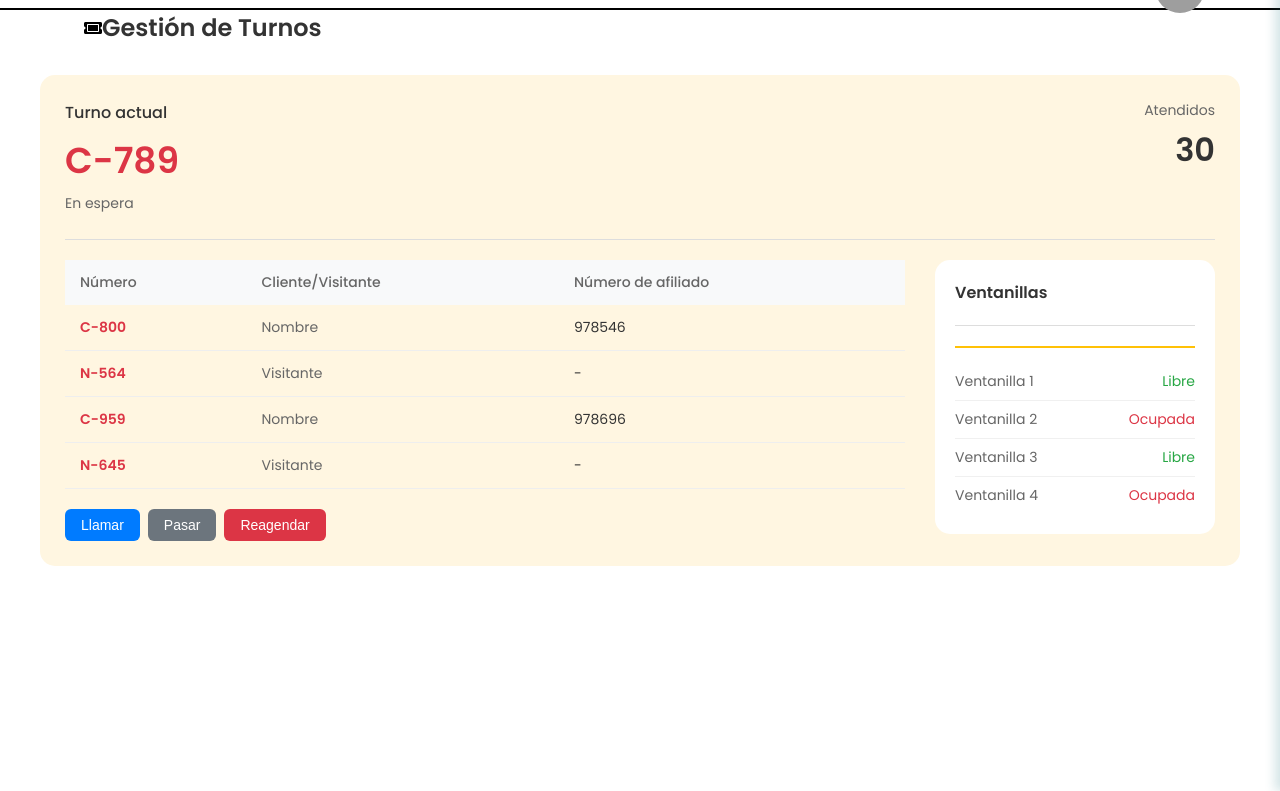
After one commit to anabeli05/Vision-Clara, a PHP site: page /Turno/Gestion-Turnos.php in a window 1280 px wide. The commit adds this page. Shown: the part 132-923 px from the top of the page. Run offline with PHP 8.4, Linux system fonts and the light colour scheme; grey boxes are pictures that could not be loaded.

Commit message:
cliente, turno sa

```diff
--- a/Dashboard_SuperAdmin/Dashboard/sidebar.php
+++ b/Dashboard_SuperAdmin/Dashboard/sidebar.php
@@ -37,14 +37,14 @@
         </li>
 
         <li data-no-translate="true">
-            <a href="../inicio/Gestion-Clientes.php" data-no-translate>
+            <a href="../Cliente/Gestion-Cliente.php" data-no-translate>
                 <i class="fas fa-users" data-no-translate></i>
                 <span class="link_name">Gestion de Clientes</span>
             </a>
         </li>
 
         <li data-no-translate="true">
-            <a href="../inicio/Gestion-Turnos.php" data-no-translate>
+            <a href="../Turno/Gestion-Turnos.php" data-no-translate>
                 <i class="fas fa-ticket-alt" data-no-translate></i>
                 <span class="link_name">Gestion de Turnos</span>
             </a>
--- /dev/null
+++ b/Dashboard_SuperAdmin/Turno/Gestion-Turnos.css
@@ -0,0 +1,262 @@
+@import url('https://fonts.googleapis.com/css2?family=Poppins:wght@300;400;500;600&display=swap');
+
+        * {
+            margin: 0;
+            padding: 0;
+            box-sizing: border-box;
+        }
+
+        html,body {
+            font-family: 'Oculi Display Regular Italic';
+            background-color: #f8f9fa;
+            padding: 20px;
+        }
+
+        .container {
+            max-width: 1200px;
+            margin: 0 auto;
+        }
+
+        .header {
+            display: flex;
+            align-items: center;
+            margin-bottom: 30px;
+        }
+
+        .header-icon {
+            width: 32px;
+            height: 32px;
+            margin-right: 12px;
+            background-size: contain;
+            color: #666;
+        }
+
+        .header h1 {
+            font-size: 24px;
+            font-weight: 600;
+            color: #333;
+        }
+
+        .main-panel {
+            background: #FFF6E1;
+            border-radius: 15px;
+            padding: 25px;
+            margin-bottom: 20px;
+        }
+
+        .current-turn {
+            display: flex;
+            justify-content: space-between;
+            align-items: flex-start;
+            margin-bottom: 25px;
+        }
+
+        .turn-info {
+            flex: 1;
+        }
+
+        .turn-label {
+            font-size: 16px;
+            font-weight: 500;
+            color: #333;
+            margin-bottom: 8px;
+        }
+
+        .turn-number {
+            font-size: 36px;
+            font-weight: bold;
+            color: #DC3545;
+            margin-bottom: 5px;
+        }
+
+        .turn-status {
+            font-size: 14px;
+            color: #666;
+        }
+
+        .attendance-info {
+            text-align: right;
+        }
+
+        .attendance-label {
+            font-size: 14px;
+            color: #666;
+            margin-bottom: 5px;
+        }
+
+        .attendance-number {
+            font-size: 32px;
+            font-weight: bold;
+            color: #333;
+        }
+
+        .divider {
+            height: 1px;
+            background: #ddd;
+            margin: 20px 0;
+        }
+
+        .content-wrapper {
+            display: flex;
+            gap: 30px;
+        }
+
+        .queue-section {
+            flex: 1;
+        }
+
+        .queue-table {
+            width: 100%;
+            border-collapse: collapse;
+        }
+
+        .queue-header {
+            background: #f8f9fa;
+            border-radius: 8px;
+        }
+
+        .queue-header th {
+            padding: 12px 15px;
+            text-align: left;
+            font-size: 14px;
+            font-weight: 500;
+            color: #666;
+            border: none;
+        }
+
+        .queue-row {
+            border-bottom: 1px solid #eee;
+        }
+
+        .queue-row td {
+            padding: 12px 15px;
+            font-size: 14px;
+            border: none;
+        }
+
+        .turn-code {
+            font-weight: 600;
+            color: #DC3545;
+        }
+
+        .client-type {
+            color: #666;
+        }
+
+        .affiliate-number {
+            color: #333;
+        }
+
+        .action-buttons {
+            display: flex;
+            gap: 8px;
+            margin-top: 20px;
+        }
+
+        .btn {
+            padding: 8px 16px;
+            border: none;
+            border-radius: 6px;
+            font-size: 14px;
+            font-weight: 500;
+            cursor: pointer;
+            transition: all 0.2s;
+        }
+
+        .btn-primary {
+            background: #007bff;
+            color: white;
+        }
+
+        .btn-secondary {
+            background: #6c757d;
+            color: white;
+        }
+
+        .btn-danger {
+            background: #dc3545;
+            color: white;
+        }
+
+        .btn:hover {
+            opacity: 0.9;
+            transform: translateY(-1px);
+        }
+
+        .windows-section {
+            width: 280px;
+            background: white;
+            border-radius: 15px;
+            padding: 20px;
+            height: fit-content;
+        }
+
+        .windows-header {
+            display: flex;
+            justify-content: space-between;
+            align-items: center;
+            margin-bottom: 15px;
+        }
+
+        .windows-title {
+            font-size: 16px;
+            font-weight: 600;
+            color: #333;
+        }
+
+        .windows-count {
+            font-size: 24px;
+            font-weight: bold;
+            color: #333;
+        }
+
+        .windows-list {
+            border-top: 2px solid #ffc107;
+            padding-top: 15px;
+        }
+
+        .window-item {
+            display: flex;
+            justify-content: space-between;
+            align-items: center;
+            padding: 8px 0;
+            border-bottom: 1px solid #f0f0f0;
+        }
+
+        .window-item:last-child {
+            border-bottom: none;
+        }
+
+        .window-number {
+            font-size: 14px;
+            color: #666;
+        }
+
+        .window-status {
+            font-size: 14px;
+            color: #28a745;
+        }
+
+        .window-status.occupied {
+            color: #dc3545;
+        }
+
+        @media (max-width: 768px) {
+            .content-wrapper {
+                flex-direction: column;
+            }
+
+            .windows-section {
+                width: 100%;
+            }
+
+            .current-turn {
+                flex-direction: column;
+                text-align: center;
+                gap: 20px;
+            }
+
+            .attendance-info {
+                text-align: center;
+            }
+        }
--- /dev/null
+++ b/Dashboard_SuperAdmin/Turno/Gestion-Turnos.php
@@ -0,0 +1,112 @@
+<?php
+?>
+<!DOCTYPE html>
+<html lang="es">
+<head>
+    <meta charset="UTF-8">
+    <meta name="viewport" content="width=device-width, initial-scale=1.0">
+    <title>Gestión de Turnos</title>
+    <link rel="stylesheet" href="https://cdnjs.cloudflare.com/ajax/libs/font-awesome/6.0.0-beta3/css/all.min.css">
+    <link rel="stylesheet" href='Gestion-Turnos.css'>
+    <link rel="stylesheet" href="../Dashboard/sidebar.css">
+</head>
+<body>
+    <?php include '../Dashboard/sidebar.php'; ?>
+    <div class="container">
+        <!-- Header -->
+        <div class="header">
+            <div class="header-icon"></div>
+            <i class="fas fa-ticket-alt" data-no-translate></i>
+            <h1>Gestión de Turnos</h1>
+        </div>
+
+        <!-- Panel Principal -->
+        <div class="main-panel">
+            <!-- Turno Actual -->
+            <div class="current-turn">
+                <div class="turn-info">
+                    <div class="turn-label">Turno actual</div>
+                    <div class="turn-number">C-789</div>
+                    <div class="turn-status">En espera</div>
+                </div>
+                <div class="attendance-info">
+                    <div class="attendance-label">Atendidos</div>
+                    <div class="attendance-number">30</div>
+                </div>
+            </div>
+
+            <div class="divider"></div>
+
+            <div class="content-wrapper">
+                <!-- Sección de Cola -->
+                <div class="queue-section">
+                    <table class="queue-table">
+                        <thead class="queue-header">
+                            <tr>
+                                <th>Número</th>
+                                <th>Cliente/Visitante</th>
+                                <th>Número de afiliado</th>
+                            </tr>
+                        </thead>
+                        <tbody>
+                            <tr class="queue-row">
+                                <td class="turn-code">C-800</td>
+                                <td class="client-type">Nombre</td>
+                                <td class="affiliate-number">978546</td>
+                            </tr>
+                            <tr class="queue-row">
+                                <td class="turn-code">N-564</td>
+                                <td class="client-type">Visitante</td>
+                                <td class="affiliate-number">-</td>
+                            </tr>
+                            <tr class="queue-row">
+                                <td class="turn-code">C-959</td>
+                                <td class="client-type">Nombre</td>
+                                <td class="affiliate-number">978696</td>
+                            </tr>
+                            <tr class="queue-row">
+                                <td class="turn-code">N-645</td>
+                                <td class="client-type">Visitante</td>
+                                <td class="affiliate-number">-</td>
+                            </tr>
+                        </tbody>
+                    </table>
+
+                    <!-- Botones de Acción -->
+                    <div class="action-buttons">
+                        <button class="btn btn-primary">Llamar</button>
+                        <button class="btn btn-secondary">Pasar</button>
+                        <button class="btn btn-danger">Reagendar</button>
+                    </div>
+                </div>
+
+                <!-- Sección de Ventanillas -->
+                <div class="windows-section">
+                    <div class="windows-header">
+                        <div class="windows-title">Ventanillas</div>
+                    </div>
+                    <div class="divider"></div>
+                    <div class="windows-list">
+                        <div class="window-item">
+                            <span class="window-number">Ventanilla 1</span>
+                            <span class="window-status">Libre</span>
+                        </div>
+                        <div class="window-item">
+                            <span class="window-number">Ventanilla 2</span>
+                            <span class="window-status occupied">Ocupada</span>
+                        </div>
+                        <div class="window-item">
+                            <span class="window-number">Ventanilla 3</span>
+                            <span class="window-status">Libre</span>
+                        </div>
+                        <div class="window-item">
+                            <span class="window-number">Ventanilla 4</span>
+                            <span class="window-status occupied">Ocupada</span>
+                        </div>
+                    </div>
+                </div>
+            </div>
+        </div>
+    </div>
+</body>
+</html>
--- a/Dashboard_SuperAdmin/inicio/InicioSA.php
+++ b/Dashboard_SuperAdmin/inicio/InicioSA.php
@@ -11,7 +11,6 @@
     <link rel="stylesheet" href="https://cdnjs.cloudflare.com/ajax/libs/font-awesome/6.0.0-beta3/css/all.min.css">
     <link rel="stylesheet" href='InicioSA.css'>
     <link rel="stylesheet" href="../Dashboard/sidebar.css">
-    <script src='../Dashboard/barra-nav.j' defer></script>
 </head>
 <body>
 
```
Also changed, not shown: Dashboard_SuperAdmin/Cliente/Gestion-Cliente.php (added, +77 -0 lines), Dashboard_SuperAdmin/Cliente/Gestion-Cliente.css (added).
